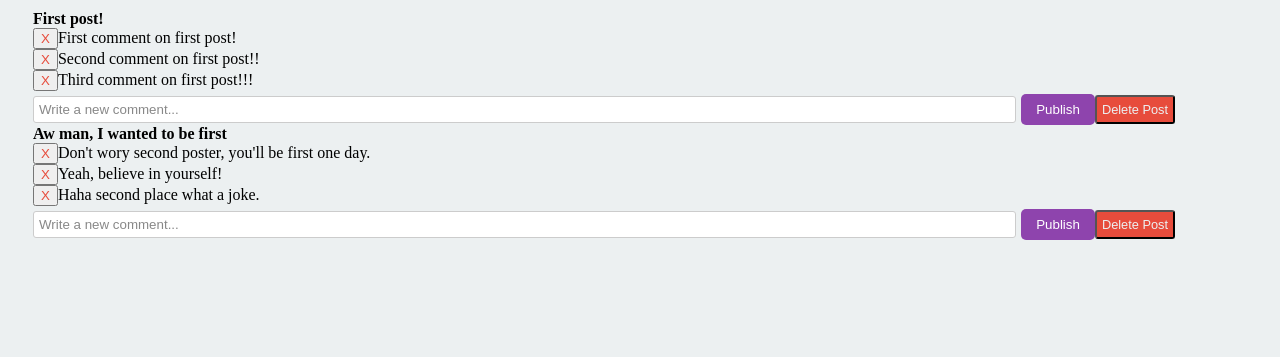
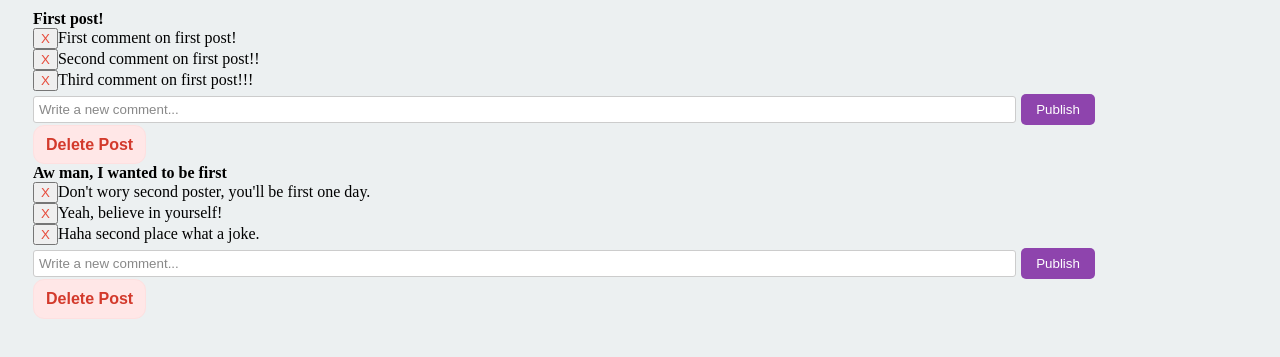
Before and after one commit to MarahHab/Tweeter_MVC, a plain HTML site: page index.html in a window 1280 px wide. Shown: the part 177-534 px from the top of the page. Drawn offline with nearby package versions, Linux system fonts and the light colour scheme; a web font is replaced by a local one.

Commit message:
add some style

```diff
--- a/style.css
+++ b/style.css
@@ -137,3 +137,61 @@ background-color: #6c3483;
   box-shadow: rgba(44,187,99,.35) 0 -25px 18px -14px inset,rgba(44,187,99,.25) 0 1px 2px,rgba(44,187,99,.25) 0 2px 4px,rgba(44,187,99,.25) 0 4px 8px,rgba(44,187,99,.25) 0 8px 16px,rgba(44,187,99,.25) 0 16px 32px;
   transform: scale(1.05) rotate(-1deg);
 }
+
+
+/* <!-- HTML !-->
+<button class="button-45" role="button">Button 45</button> */
+
+/* CSS */
+.button-45 {
+  align-items: center;
+  background-color: #FFE7E7;
+  background-position: 0 0;
+  border: 1px solid #FEE0E0;
+  border-radius: 11px;
+  box-sizing: border-box;
+  color: #D33A2C;
+  cursor: pointer;
+  display: flex;
+  font-size: 1rem;
+  font-weight: 700;
+  line-height: 33.4929px;
+  list-style: outside url(https://www.smashingmagazine.com/images/bullet.svg) none;
+  padding: 2px 12px;
+  text-align: left;
+  text-decoration: none;
+  text-shadow: none;
+  text-underline-offset: 1px;
+  transition: border .2s ease-in-out,box-shadow .2s ease-in-out;
+  user-select: none;
+  -webkit-user-select: none;
+  touch-action: manipulation;
+  white-space: nowrap;
+  word-break: break-word;
+}
+
+.button-45:active,
+.button-45:hover,
+.button-45:focus {
+  outline: 0;
+}
+
+
+.button-45:active {
+  background-color: #D33A2C;
+  box-shadow: rgba(0, 0, 0, 0.12) 0 1px 3px 0 inset;
+  color: #FFFFFF;
+}
+
+.button-45:hover {
+  background-color: #FFE3E3;
+  border-color: #FAA4A4;
+}
+
+.button-45:active:hover,
+.button-45:focus:hover,
+.button-45:focus {
+  background-color: #D33A2C;
+  box-shadow: rgba(0, 0, 0, 0.12) 0 1px 3px 0 inset;
+  color: #FFFFFF;
+}
```
